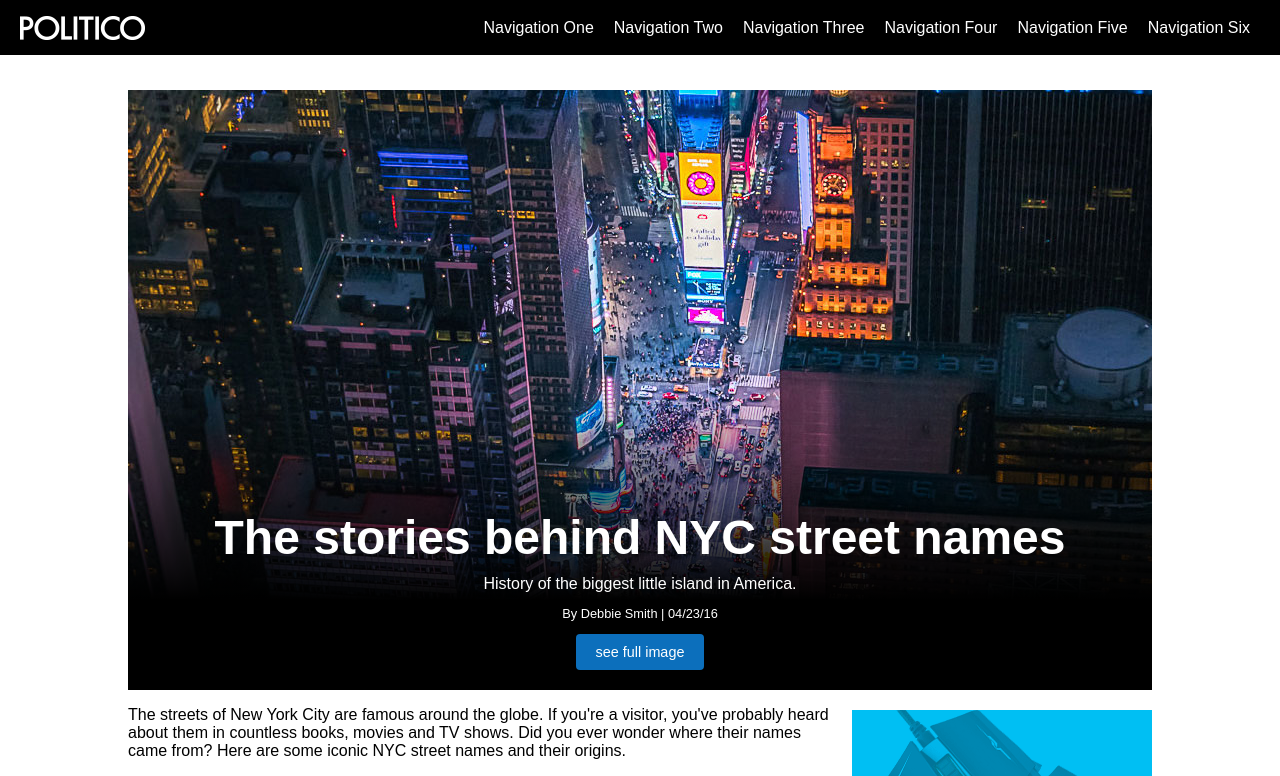
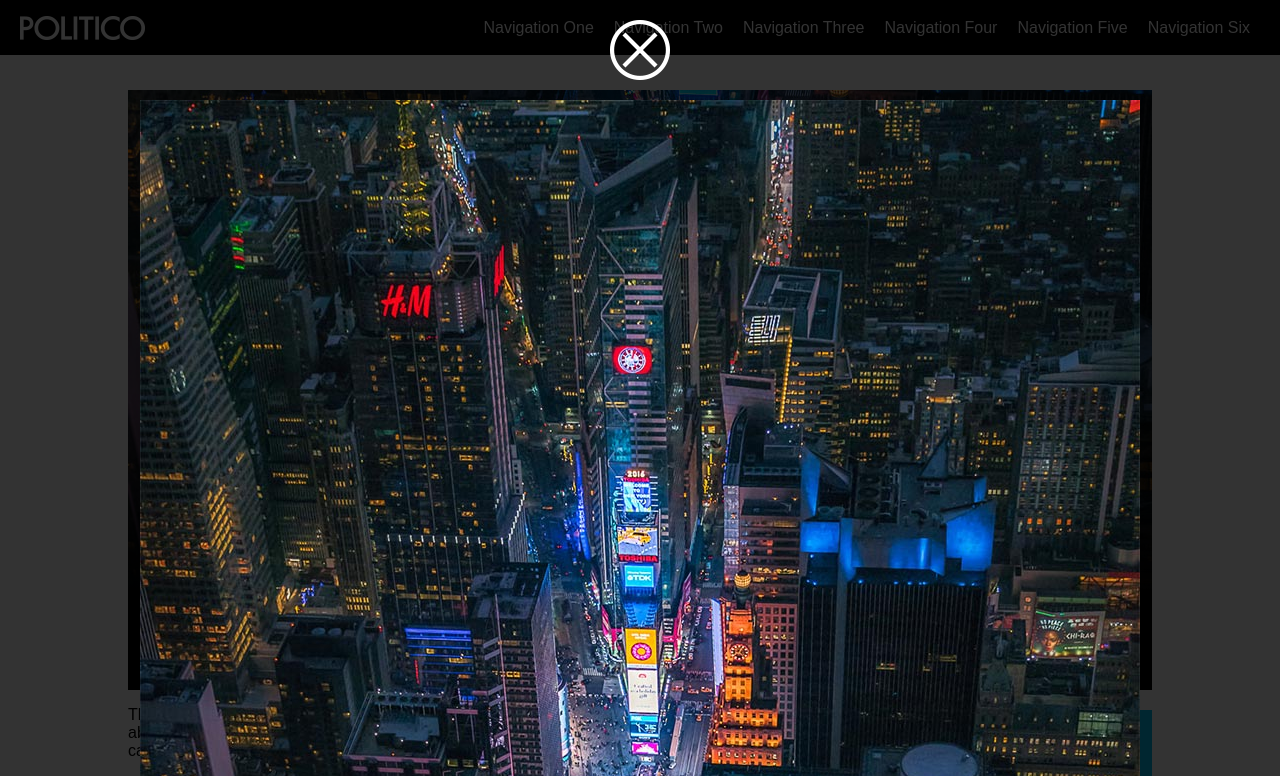
Before and after one commit to bencodezen/politico-assignment, a website: page app/index.html in a window 1280 px wide. Both pictures are taken after a click on the button "see full image". Shown: the top 776 px of the page. Drawn offline with nearby package versions, Linux system fonts and the light colour scheme.

Commit message:
Add overlay styles and functionality

```diff
--- a/app/index.html
+++ b/app/index.html
@@ -42,7 +42,7 @@
           <h2 class="article__title">The stories behind NYC street names</h2>
           <p class="article__subtitle">History of the biggest little island in America.</p>
           <p class="article__author">By Debbie Smith | <time datetime="2016-04-23">04/23/16</time></p>
-          <button class="btn--primary">see full image</button>
+          <button class="btn--primary" id="toggle-overlay">see full image</button>
         </div>
       </div>
 
@@ -138,7 +138,10 @@
       </div>
     </div>
   </footer>
-
+  <div class="overlay" id="overlay">
+    <img class="overlay__close" id="overlay__close" src="img/btn-close.png" alt="Close button">
+    <img src="img/photo-city-full.jpg" alt="City image">
+  </div>
   <script src="https://ajax.googleapis.com/ajax/libs/jquery/2.2.2/jquery.min.js"></script>
   <script src="js/index.js"></script>
 </body>
--- a/app/js/index.js
+++ b/app/js/index.js
@@ -1,5 +1,17 @@
 (function() {
+  // Mobile menu toggle functionality
   $('#toggle-nav').on('click', function() {
     $('#nav-list').slideToggle();
   });
+
+  // Photo overlay functionality
+  var height = $(document).height();
+
+  $('#overlay').css('height', height);
+  $('.overlay__close').on("click", function() {
+    $("#overlay").fadeOut(200);
+  });
+  $("#toggle-overlay").on("click", function() {
+    $("#overlay").css('display', 'flex').fadeIn();
+  });
 })();
--- a/app/scss/application.scss
+++ b/app/scss/application.scss
@@ -22,6 +22,7 @@
 @import "components/footer";
 @import "components/header";
 @import "components/navigation";
+@import "components/overlay";
 @import "components/related-stories";
 
 // Pages
--- /dev/null
+++ b/app/scss/components/_overlay.scss
@@ -0,0 +1,18 @@
+// ============================================================================
+// COMPONENT: #Overlay
+// ============================================================================
+
+.overlay {
+  display: flex;
+  flex-direction: column;
+  align-items: center;
+  background: rgba($black, 0.8);
+  position: absolute;
+  top: 0;
+  width: 100%;
+  display: none;
+
+  &__close {
+    padding: 20px 0;
+  }
+}
```
Also changed, not shown: app/css/application.css.
